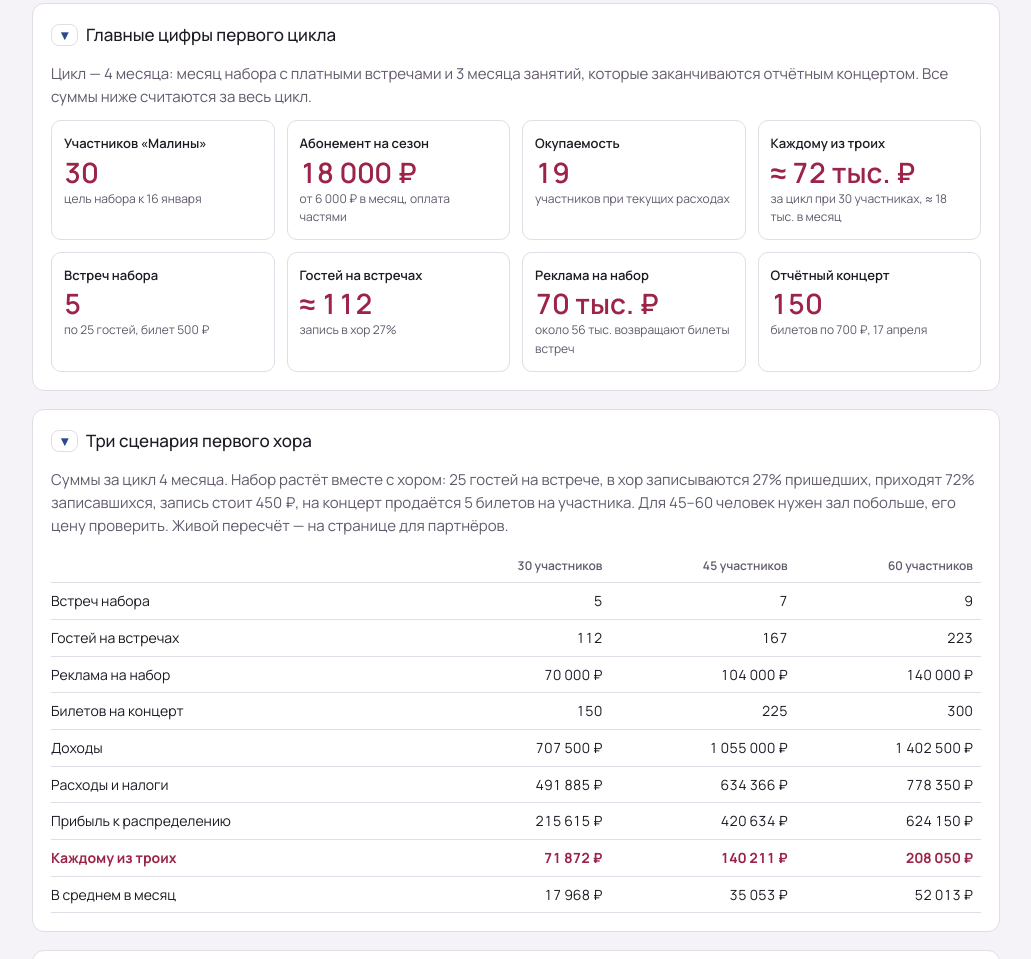
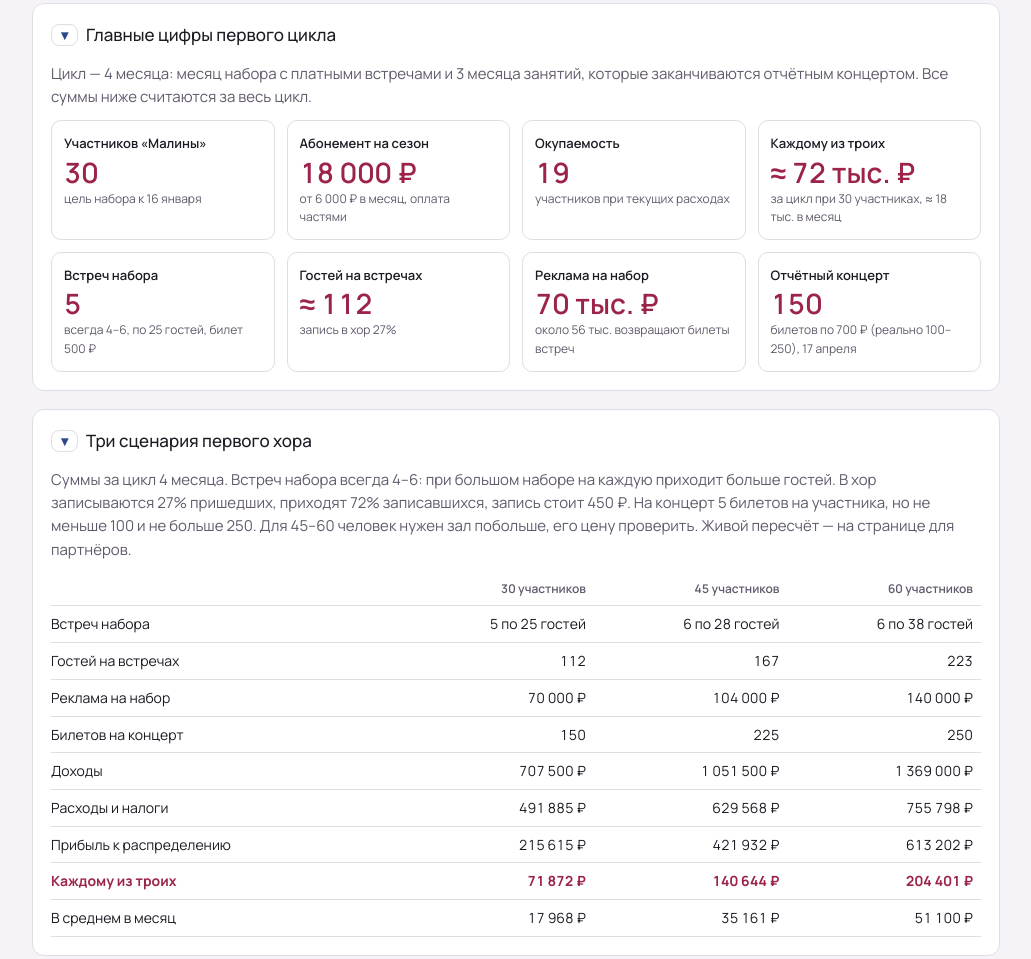
Before and after one commit to eabelozer26-droid/brusnika-smeta, a plain HTML site: page plan.html in a window 1280 px wide. Shown: the part 298-1257 px from the top of the page, without its empty margins (124-1155 px from the left). Drawn offline with Linux system fonts and the light colour scheme; a web font is replaced by a local one.

Commit message:
Встречи набора 4–6, билеты на концерт 100–250
Co-Authored-By: Claude Opus 5.5 <noreply@anthropic.com>

```diff
--- a/plan.html
+++ b/plan.html
@@ -106,28 +106,28 @@ td.r,th.r{text-align:right}
       <div class="num"><span>Абонемент на сезон</span><b>18 000 ₽</b><em>от 6 000 ₽ в месяц, оплата частями</em></div>
       <div class="num"><span>Окупаемость</span><b>19</b><em>участников при текущих расходах</em></div>
       <div class="num"><span>Каждому из троих</span><b>≈ 72 тыс. ₽</b><em>за цикл при 30 участниках, ≈ 18 тыс. в месяц</em></div>
-      <div class="num"><span>Встреч набора</span><b>5</b><em>по 25 гостей, билет 500 ₽</em></div>
+      <div class="num"><span>Встреч набора</span><b>5</b><em>всегда 4–6, по 25 гостей, билет 500 ₽</em></div>
       <div class="num"><span>Гостей на встречах</span><b>≈ 112</b><em>запись в хор 27%</em></div>
       <div class="num"><span>Реклама на набор</span><b>70 тыс. ₽</b><em>около 56 тыс. возвращают билеты встреч</em></div>
-      <div class="num"><span>Отчётный концерт</span><b>150</b><em>билетов по 700 ₽, 17 апреля</em></div>
+      <div class="num"><span>Отчётный концерт</span><b>150</b><em>билетов по 700 ₽ (реально 100–250), 17 апреля</em></div>
     </div>
   </section>
 
   <section class="card">
     <h2>Три сценария первого хора</h2>
-    <p style="margin:0 0 12px;color:var(--muted)">Суммы за цикл 4 месяца. Набор растёт вместе с хором: 25 гостей на встрече, в хор записываются 27% пришедших, приходят 72% записавшихся, запись стоит 450 ₽, на концерт продаётся 5 билетов на участника. Для 45–60 человек нужен зал побольше, его цену проверить. Живой пересчёт — на странице для партнёров.</p>
+    <p style="margin:0 0 12px;color:var(--muted)">Суммы за цикл 4 месяца. Встреч набора всегда 4–6: при большом наборе на каждую приходит больше гостей. В хор записываются 27% пришедших, приходят 72% записавшихся, запись стоит 450 ₽. На концерт 5 билетов на участника, но не меньше 100 и не больше 250. Для 45–60 человек нужен зал побольше, его цену проверить. Живой пересчёт — на странице для партнёров.</p>
     <div style="overflow-x:auto"><table class="scen">
       <thead><tr><th></th><th>30 участников</th><th>45 участников</th><th>60 участников</th></tr></thead>
       <tbody>
-        <tr><td>Встреч набора</td><td>5</td><td>7</td><td>9</td></tr>
+        <tr><td>Встреч набора</td><td>5 по 25 гостей</td><td>6 по 28 гостей</td><td>6 по 38 гостей</td></tr>
         <tr><td>Гостей на встречах</td><td>112</td><td>167</td><td>223</td></tr>
         <tr><td>Реклама на набор</td><td>70 000 ₽</td><td>104 000 ₽</td><td>140 000 ₽</td></tr>
-        <tr><td>Билетов на концерт</td><td>150</td><td>225</td><td>300</td></tr>
-        <tr><td>Доходы</td><td>707 500 ₽</td><td>1 055 000 ₽</td><td>1 402 500 ₽</td></tr>
-        <tr><td>Расходы и налоги</td><td>491 885 ₽</td><td>634 366 ₽</td><td>778 350 ₽</td></tr>
-        <tr><td>Прибыль к распределению</td><td>215 615 ₽</td><td>420 634 ₽</td><td>624 150 ₽</td></tr>
-        <tr class="hl"><td>Каждому из троих</td><td>71 872 ₽</td><td>140 211 ₽</td><td>208 050 ₽</td></tr>
-        <tr><td>В среднем в месяц</td><td>17 968 ₽</td><td>35 053 ₽</td><td>52 013 ₽</td></tr>
+        <tr><td>Билетов на концерт</td><td>150</td><td>225</td><td>250</td></tr>
+        <tr><td>Доходы</td><td>707 500 ₽</td><td>1 051 500 ₽</td><td>1 369 000 ₽</td></tr>
+        <tr><td>Расходы и налоги</td><td>491 885 ₽</td><td>629 568 ₽</td><td>755 798 ₽</td></tr>
+        <tr><td>Прибыль к распределению</td><td>215 615 ₽</td><td>421 932 ₽</td><td>613 202 ₽</td></tr>
+        <tr class="hl"><td>Каждому из троих</td><td>71 872 ₽</td><td>140 644 ₽</td><td>204 401 ₽</td></tr>
+        <tr><td>В среднем в месяц</td><td>17 968 ₽</td><td>35 161 ₽</td><td>51 100 ₽</td></tr>
       </tbody>
     </table></div>
   </section>
```
Also changed, not shown: index.html (+2 -2 lines), partners.html (+5 -5 lines).
